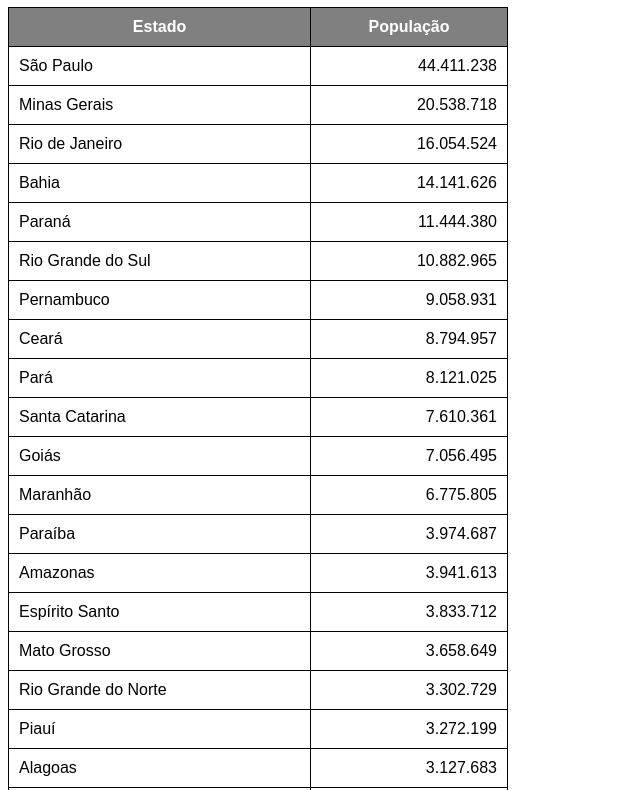
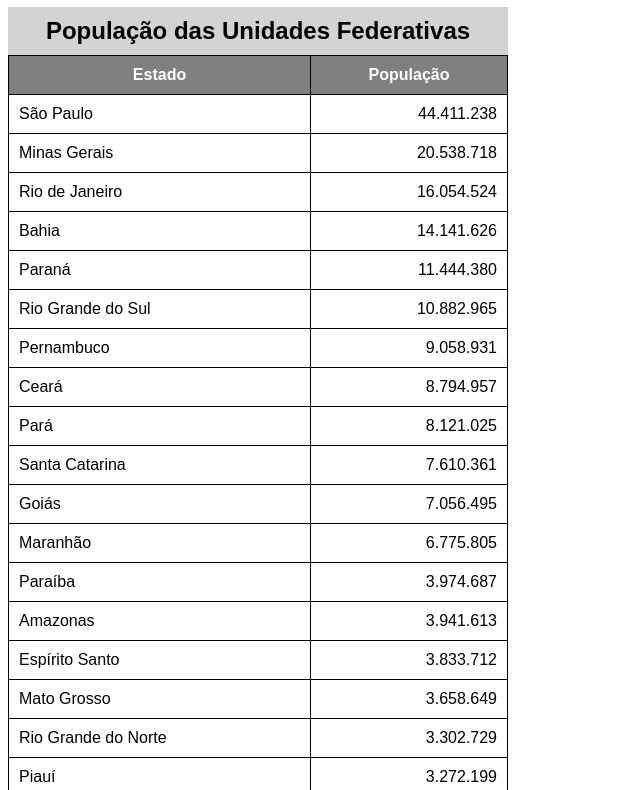
Before and after one commit to rebecanepom/html-css, a plain HTML site: page exercicios/ex023/tabela002.html in a window 1280 px wide. Shown: the part 73-863 px from the top of the page, without its empty margins (0-640 px from the left). Drawn offline with Linux system fonts and the light colour scheme.

Commit message:
Update tabela002.html

```diff
--- a/exercicios/ex023/tabela002.html
+++ b/exercicios/ex023/tabela002.html
@@ -19,6 +19,13 @@
             padding: 10px;
         }
 
+        caption {
+            font-size: 1.5em;
+            font-weight: bold;
+            padding: 10px;
+            background-color: lightgray;
+        }
+
         thead, tfoot {
             background-color: gray;
             color: white;
@@ -34,6 +41,7 @@
     <!--
         ANATOMIA PARA TABELAS GRANDES
         TABLE
+            CAPTION = legenda da tabela
             THEAD
                 TR, TD, TH
             TBODY
@@ -42,6 +50,7 @@
                 TR, TD, TH
     -->
     <table>
+        <caption>População das Unidades Federativas</caption>
         <thead>
             <tr>
                 <th>Estado</th>
```
